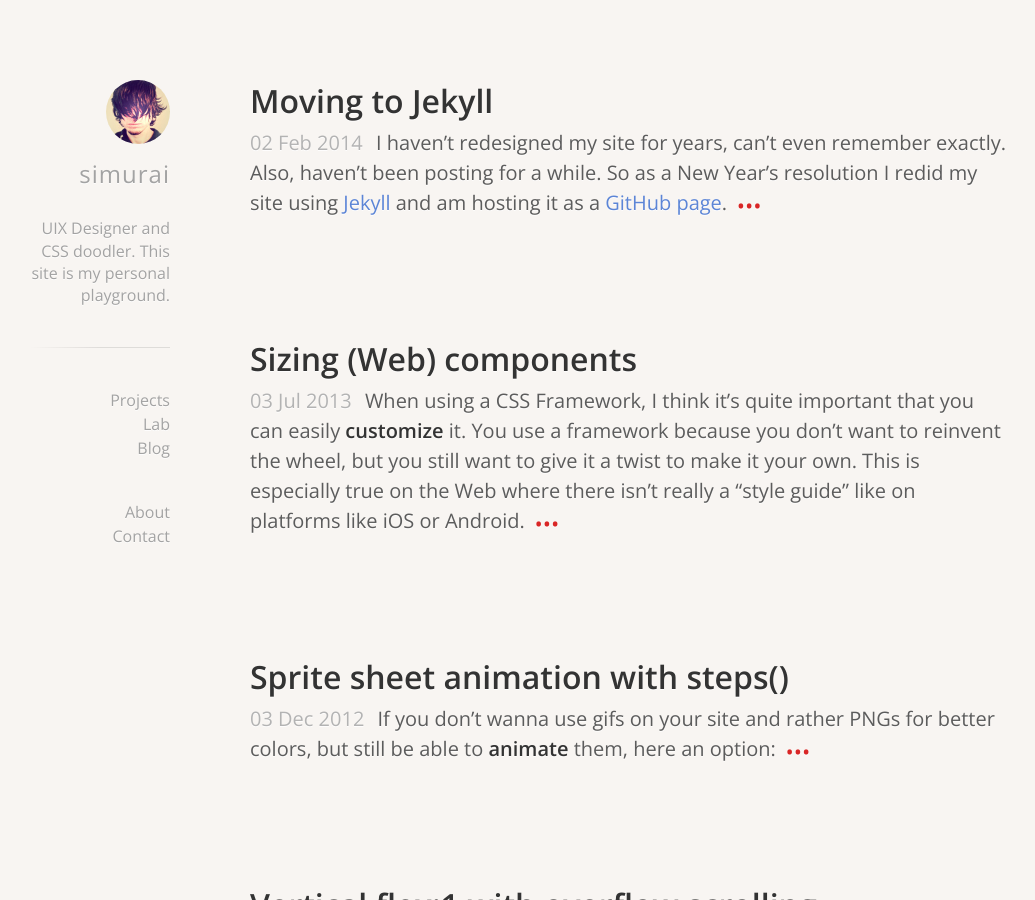
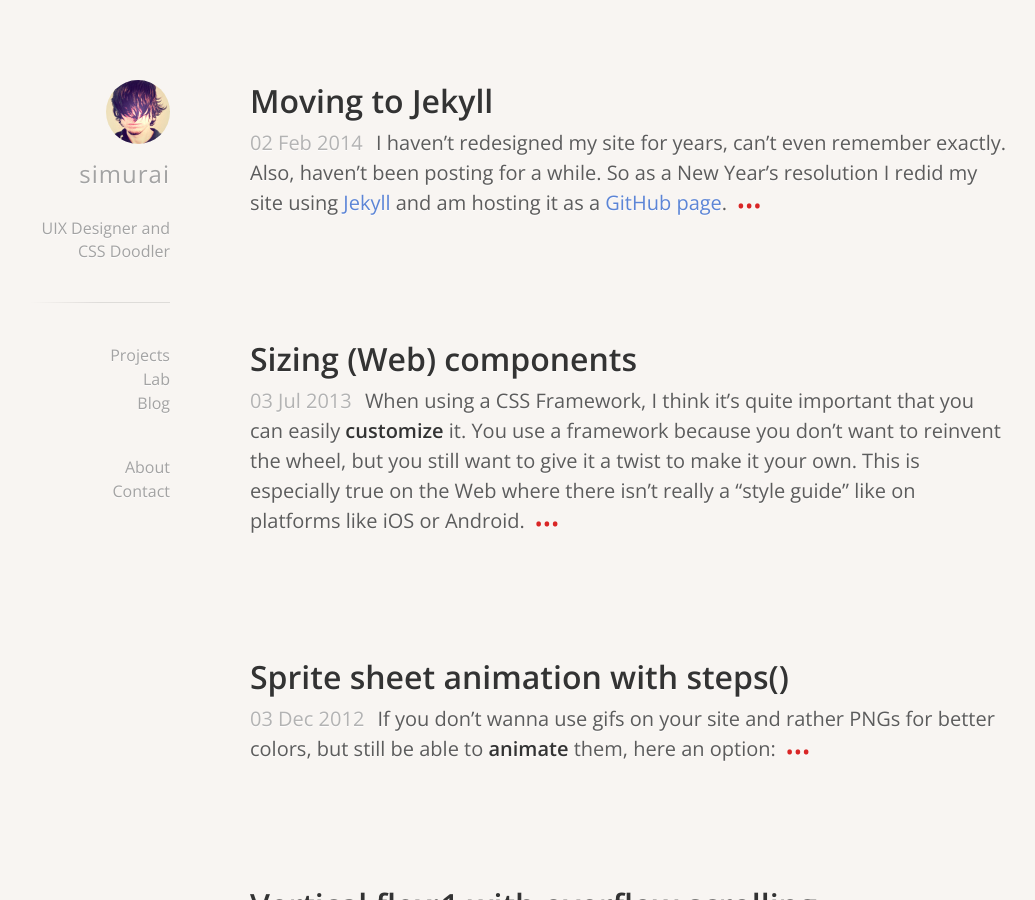
Before and after one commit to simurai/simurai.com, a Jekyll site: the page built from index.html, in a window 1280 px wide and 900 px high. Shown: the whole window, without its empty margins (110-1145 px from the left). Built offline with Jekyll 4.4.1, drawn with Linux system fonts in a browser that asks for light colours; Markdown is read by kramdown in place of the engine named in the settings.

Commit message:
Change description

```diff
--- a/_includes/aside.html
+++ b/_includes/aside.html
@@ -3,7 +3,7 @@
     <a class="aside-hamburger" href="#top"></a>
     <div class="aside-target">
         <a href="/"><h1 class="aside-title">simurai</h1></a>
-        <p class="aside-description">UIX Designer and CSS doodler. This site is my personal playground.</p>
+        <p class="aside-description">UIX Designer and CSS Doodler</p>
 
         {% include nav.html %}
     </div>
```
